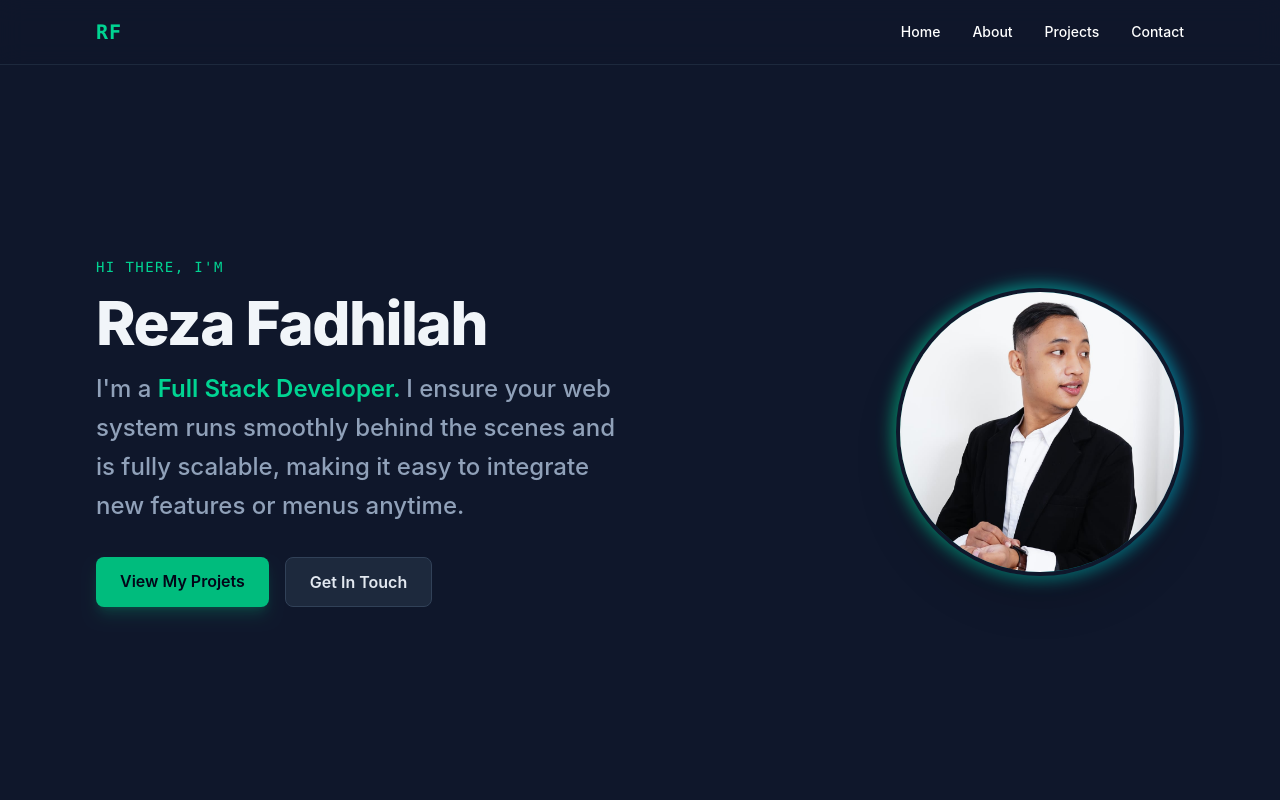
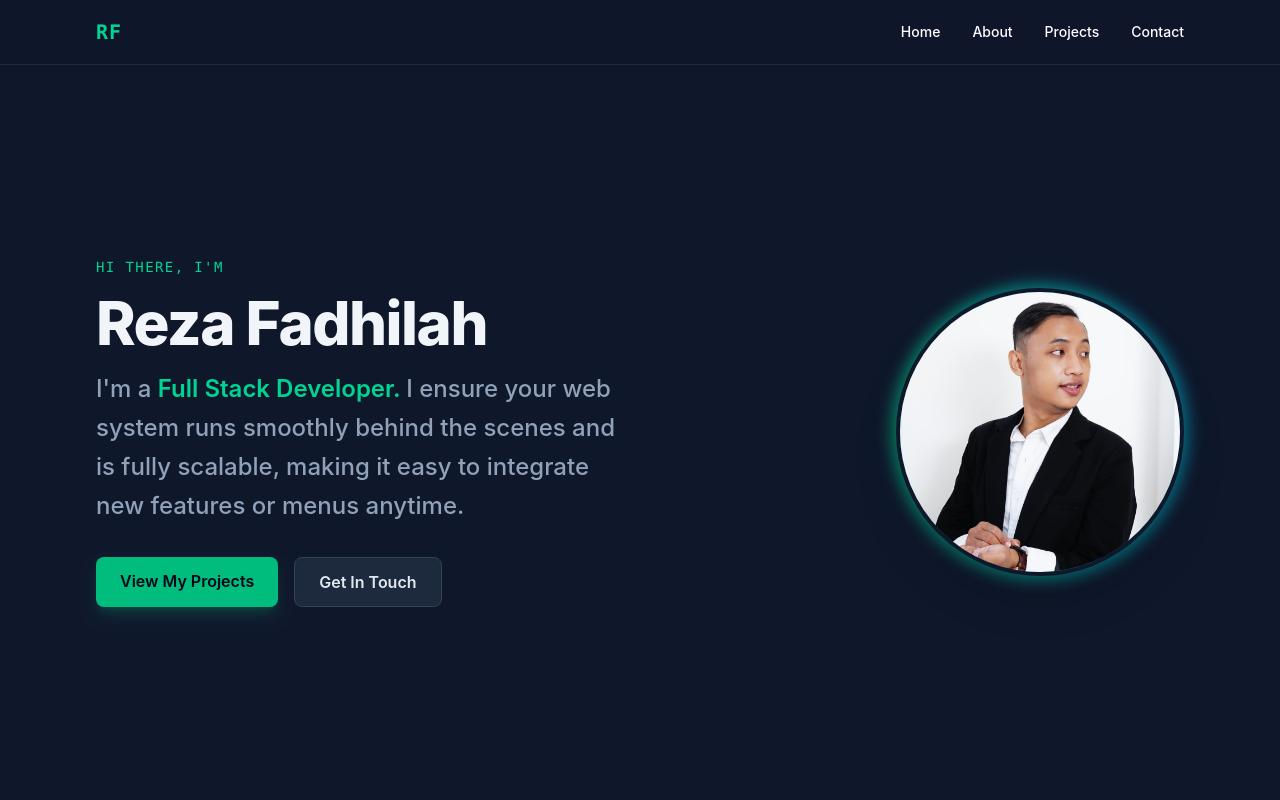
Before and after one commit to azerezaid/rezafadhilah, a React (Vite) app: page / in a window 1280 px wide. Shown: the top 800 px of the page. Built offline with nearby package versions, Linux system fonts and the light colour scheme.

Commit message:
Update Hero.jsx

```diff
--- a/src/sections/Hero.jsx
+++ b/src/sections/Hero.jsx
@@ -24,7 +24,7 @@ function Hero() {
               href="#projects"
               className="px-6 py-3 bg-emerald-500 text-slate-950 font-semibold rounded-lg hover:bg-emerald-400 transition-all duration-200 shadow-lg shadow-emerald-500/20"
             >
-              View My Projets
+              View My Projects
             </a>
             <a
               href="#contact"
```
